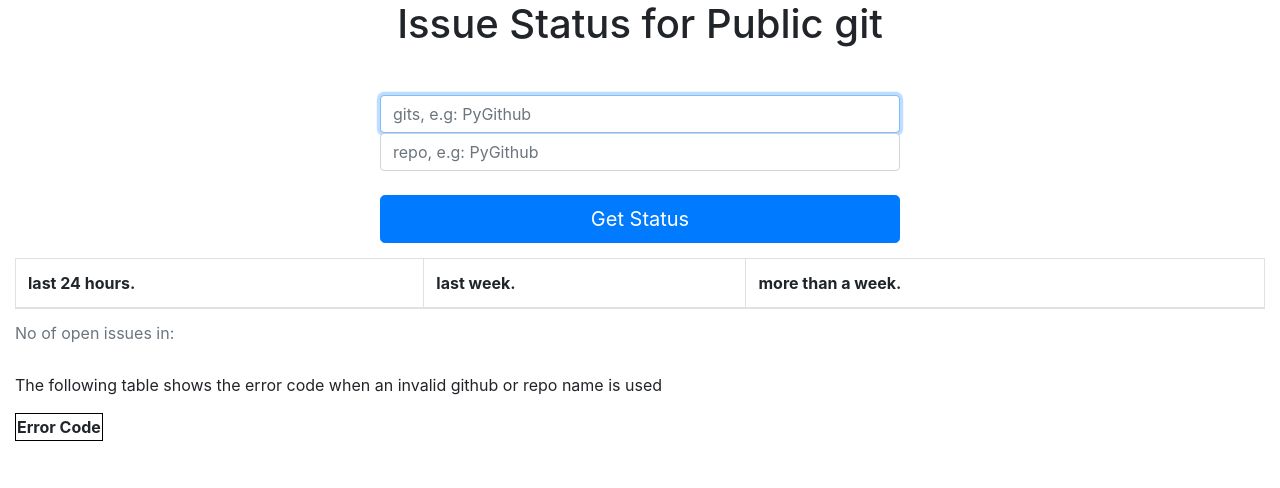
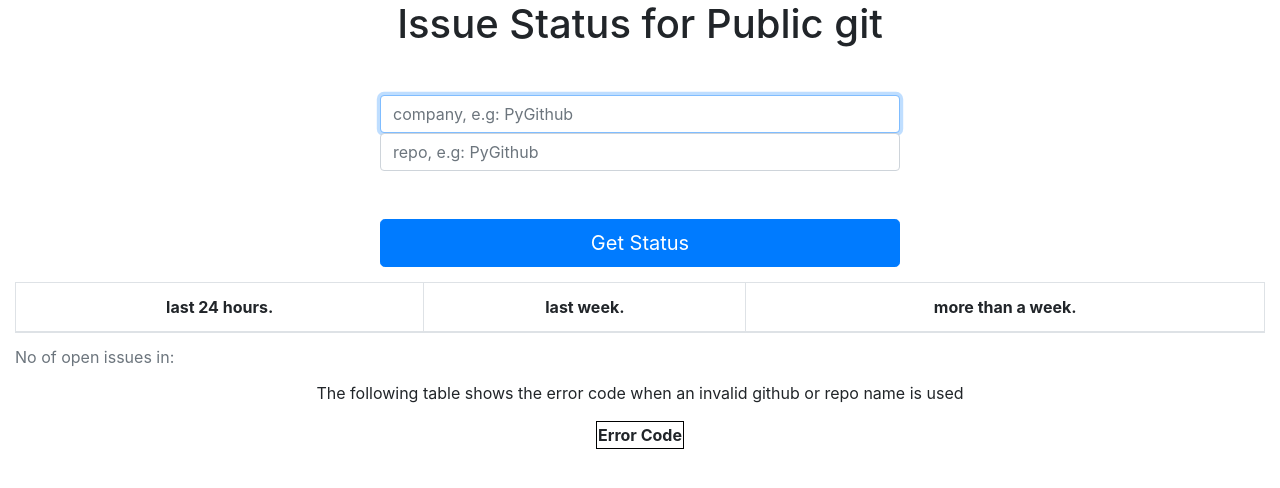
Before and after one commit to pvenka/gitIssue, a Django app: page /demapp/gitIssues/ in a window 1280 px wide. Shown: the top 488 px of the page. Run offline with Django 3.2, Linux system fonts and the light colour scheme; lists and menus that the app fills with data are empty; some libraries are stand-ins or nearby versions.

Commit message:
pagination and centering

```diff
--- a/demapp/templates/demapp/gitIssues.html
+++ b/demapp/templates/demapp/gitIssues.html
@@ -7,7 +7,7 @@
     <link rel="stylesheet" href="/static/bootstrap/dist/css/bootstrap-theme.min.css">
 </head>
 <body>
-<h1 class="text-center"> Issue Status for Public git</h1>
+<h1 style="text-align:center"> Issue Status for Public git</h1>
   <div class="col-lg-12">
       <style>
         .form-signin {
@@ -18,19 +18,25 @@
 	.table, th, td {
 		border: 1px solid black;
         }
+	#mydiv,#mydiv1,#mytab1,#mytab2{
+        margin: auto;
+        text-align: center;
+        }
+
       </style>
-      <div class="container text-center">
+      <div class="container text-center" id="mydiv">
           <form class="form-signin" id="login_form" method="post" action="/demapp/gitIssues/">
             {% csrf_token %}
             <br>
-            <input type="text" name="gits" class="form-control" placeholder="gits, e.g: PyGithub" value="" required autofocus>
+            <input type="text" name="gits" class="form-control" placeholder="company, e.g: PyGithub" value="" required autofocus>
 	    <input type="text" name="repo" class="form-control" placeholder="repo, e.g: PyGithub" value="" required autofocus>
             <br>
+	    <br>
             <button class="btn btn-lg btn-primary btn-block" type="submit">Get Status</button>
           </form>
       </div>
-      <div class="table-responsive">
-          <table class="table table-bordered table-hover table-striped tablesorter">
+      <div class="table-responsive" id ="mydiv1">
+          <table class="table table-bordered table-hover table-striped tablesorter" id ="mytab1">
                 <caption> No of open issues in: </cation>
 		<thead>
               <tr>
@@ -50,7 +56,7 @@
           </tbody>
           </table>
 		<p> The following table shows the error code when an invalid github or repo name is used </p>
-		<table>
+		<table id="mytab2">
 		<thead>
                 <tr>
 	        <th> Error Code </th>
--- a/demapp/views.py
+++ b/demapp/views.py
@@ -20,19 +20,39 @@ def gitIssues(request):
 	errdict = {}
 	errs = []
         global issue
+	issues = []
 	if request.method == 'POST':
 		git_rep = str(request.POST.get('gits'))
 		git_repo = str(request.POST.get('repo'))
 		url = 'https://api.github.com/repos/' + git_rep +'/'+git_repo+'/issues?'
-		qstr = urllib.urlencode({'status':'open'})
+		qstr = urllib.urlencode({'status':'open','per_page':100})
 		url = url+qstr
+		req = requests.get(url)
+		if req.status_code ==200:
 
-		req = requests.get(url)
-		if req.status_code==200:
-			r = req.text
-               		issue = json.loads(r)
+			r = requests.head(url=url)
+			rd = requests.get(url)
+			issue = json.loads(rd.text)
+			for iss in issue:
+        			issues.append(iss)
+			while True :
+        			if 'next' not in r.links:
+                			break
+
+        			urin = r.links['next']['url']
+        			r = requests.head(url=urin)
+        			rd = requests.get(urin)
+        			issue = json.loads(rd.text)
+        			for iss in issue:
+                			issues.append(iss)
+
+
+		#req = requests.get(url)
+		#if req.status_code==200:
+	#		r = req.text
+               	#	issue = json.loads(r)
                 	today = datetime.datetime.today()
-                	for item in issue:
+                	for item in issues:
                         	diff = today-datetime.datetime.strptime(item["created_at"],'%Y-%m-%dT%H:%M:%SZ')
                         	times.append((diff.days))
                 	ltday = 0
```
Also changed, not shown: 1 other file.
